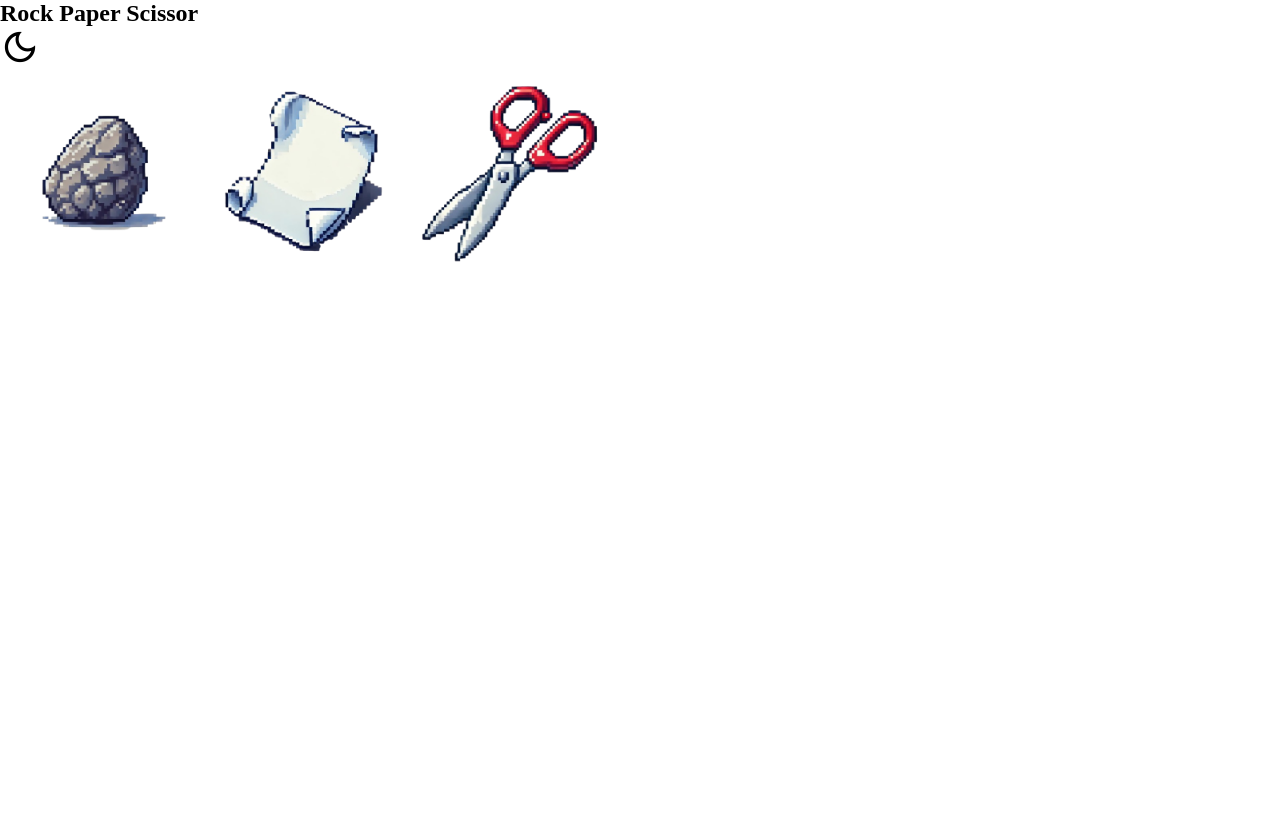
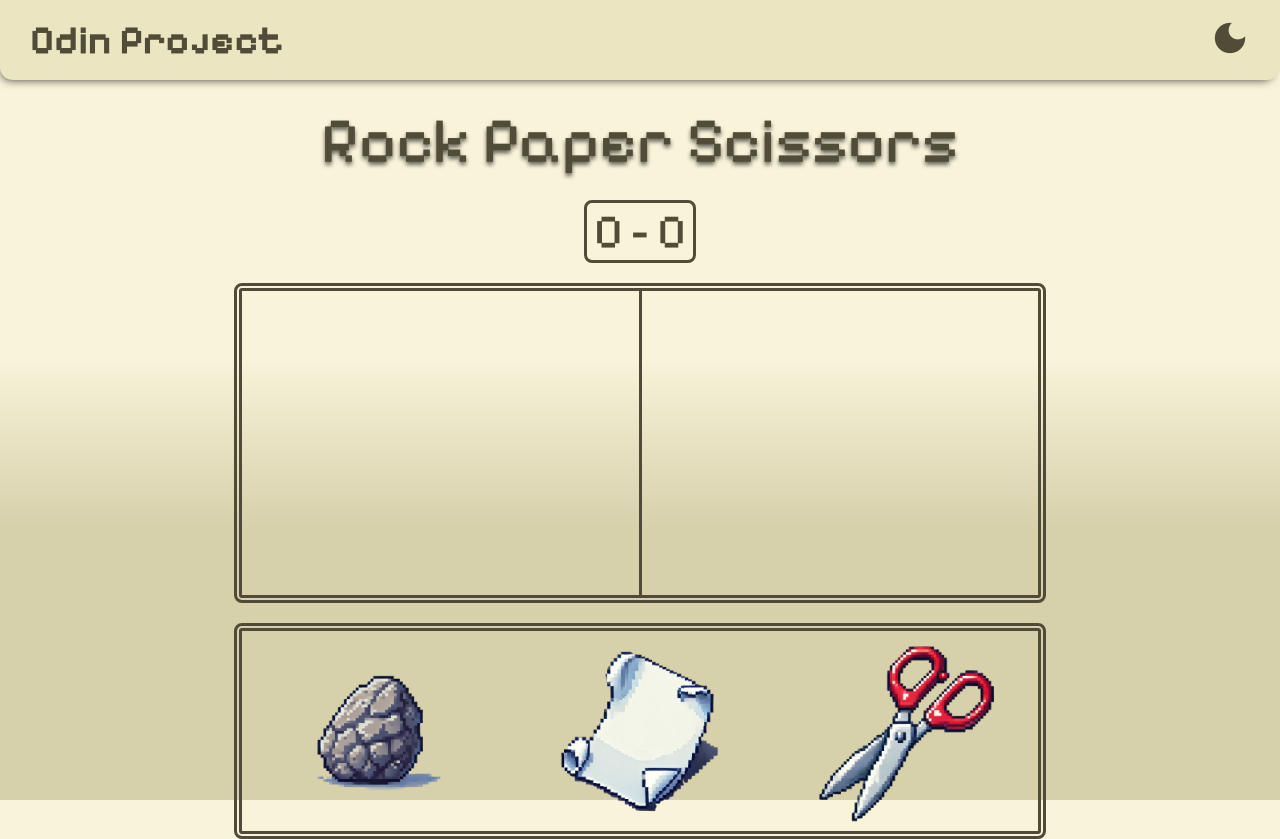
Before and after one commit to vaanshii/rock-paper-scissors, a plain HTML site: page index.html in a window 1280 px wide. Before the commit the page ends 800 px from the top, so only its background shows below. Drawn offline with nearby package versions, Linux system fonts and the light colour scheme.

Commit message:
Added layout and designs. Added functions on javascript and thegame logic.

```diff
--- a/index.html
+++ b/index.html
@@ -14,17 +14,20 @@
     <style>
         .material-symbols-outlined {
           font-variation-settings:
-          'FILL' 0,
+          'FILL' 1,
           'wght' 500,
           'GRAD' 0,
           'opsz' 40;
           font-size: 40px;
+          cursor:pointer;
         }
         </style>
 </head>
 <body>
+    <div class="container">
         <nav>
-        <h1>Rock Paper Scissor</h1>
+            <div class="nav-container">
+                <h1>Odin Project</h1>
                 <div class="toggle-dark-mode">
                 <span class="material-symbols-outlined">
                     dark_mode
@@ -32,17 +35,31 @@
             </div>
         </nav>
 
+        <header>
+            <div class="header-container">
+                <h1>Rock Paper Scissors</h1>
+            </div>
+        </header>
+
         <div class="game-container">
-        <div class="score-board"></div>
-        <div class="game-screen">
-            <div class="player-screen"></div>
-            <div class="computer-screen"></div>
+            <div class="score-board"> 0 - 0</div>
+            <div class="screen">
+                <div class="screen-container">
+                    <div class="player-side"></div>
+                    <div class="computer-side"></div>
                 </div>
+            </div>
+
             <div class="button-container">
-            <img src="assets/rock.png" alt="Rock">
-            <img src="assets/paper.png" alt="Paper">
-            <img src="assets/scissors.png" alt="Scissors">
+                <img class="ROCK" src="assets/rock.png" alt="Rock">
+                <img class="PAPER" src="assets/paper.png" alt="Paper">
+                <img class="SCISSOR" src="assets/scissors.png" alt="Scissors">
             </div>
+        </div>
+
+        <footer>
+
+        </footer>
     </div>
 </body>
 </html>
--- a/script.js
+++ b/script.js
@@ -2,59 +2,80 @@ let humanPoints = 0;
 let computerPoints = 0;
 let roundCount = 0;
 
-//playGame(); //main game loop
+const rockButton = document.querySelector(".ROCK");
+const paperButton = document.querySelector(".PAPER");
+const scissorButton = document.querySelector(".SCISSOR");
+const playerSide = document.querySelector(".player-side");
+const computerSide = document.querySelector(".computer-side");
+const heading = document.querySelector('nav h1');
+
+playGame();
+
+function displayToScreen(screen, asset) {
+    if(!screen.hasChildNodes()) {
+        image = document.createElement('img');
+        image.setAttribute('src', asset)
+        screen.appendChild(image);
+    }
+}
+
+function getPlayerChoice() {
+    return new Promise((choice) => {
+        rockButton.addEventListener('click', ()=> {
+            displayToScreen(playerSide, "assets/rock.png");
+            choice("ROCK");
+        });
+
+        paperButton.addEventListener('click', () => {
+            displayToScreen(playerSide, "assets/paper.png");
+            choice("PAPER");
+        });
+
+        scissorButton.addEventListener('click', () => {
+            displayToScreen(playerSide, "assets/scissors.png");
+            choice("SCISSOR");
+        });
+    });
+}
 
 function getComputerChoice() {
     let randomNumber = Math.floor((Math.random() * 3) + 1);
 
     switch(randomNumber) {
-        case 1: return "ROCK";
-        case 2: return "PAPER";
-        case 3: return "SCISSOR";
+        case 1:
+            displayToScreen(computerSide, "assets/rock.png");
+            return "ROCK";
+        case 2:
+            displayToScreen(computerSide, "assets/paper.png");
+            return "PAPER";
+        case 3:
+            displayToScreen(computerSide, "assets/scissors.png");
+            return "SCISSOR";
     }
 }
 
-function getHumanChoice() {
-    let userInput = prompt("Rock | Paper | Scissor")
-
-    if(!(userInput == null || userInput == undefined)) {
-        userInput = userInput.toUpperCase();
-    }
-
-    switch(userInput) {
-        case "ROCK": return "ROCK";
-        case "PAPER": return "PAPER";
-        case "SCISSOR": return "SCISSOR";
-        default: return "INVALID";
-    }
-}
-
-function playRound() {
-    let humanChoice = getHumanChoice();
+async function playRound() {
+    let playerChoice = await getPlayerChoice();
     let computerChoice = getComputerChoice();
 
-    if(humanChoice === "INVALID") {
-        alert("Invalid Input! Try Again!");
+   if(playerChoice === computerChoice) {
+       heading.textContent = 'DRAW!';
         return;
     }
-    else if(humanChoice === computerChoice) {
-        alert("Draw!");
-        return;
-    }
-    else if((humanChoice === "ROCK" && computerChoice === "SCISSOR") ||
-            (humanChoice === "PAPER" && computerChoice === "ROCK") ||
-            (humanChoice === "SCISSOR" && computerChoice === "PAPER")) {
-        alert(`You Win! ${roundResult(humanChoice)}`)
+    else if((playerChoice === "ROCK" && computerChoice === "SCISSOR") ||
+            (playerChoice === "PAPER" && computerChoice === "ROCK") ||
+            (playerChoice === "SCISSOR" && computerChoice === "PAPER")) {
+        heading.textContent = `You Win! ${roundResult(playerChoice)}`;
         humanPoints++;
     }
     else {
-        alert(`You Lose! ${roundResult(computerChoice)}`)
+        heading.textContent = `You Lose! ${roundResult(computerChoice)}`;
         computerPoints++;
     }
 
     roundCount++;
     //Logging
-    console.log(`Round ${roundCount} result - You: ${humanChoice} | Computer: ${computerChoice}`);
+    console.log(`Round ${roundCount} result - You: ${playerChoice} | Computer: ${computerChoice}`);
 }
 
 function roundResult(choice) {
@@ -65,9 +86,9 @@ function roundResult(choice) {
     }
 }
 
-function playGame() {
+async function playGame() {
     while(roundCount < 5) {
-        playRound();
+       await playRound();
     }
 
     if(humanPoints > computerPoints) {
--- a/style.css
+++ b/style.css
@@ -11,7 +11,118 @@ html {
     box-sizing: border-box;
 }
 
+body {
+    width: inherit;
+    height: 100vh;
+    font-family: "Pixelify Sans", serif;
+    color: hsl(48, 18%, 27%);
+    font-optical-sizing: auto;
+    background: rgb(248,243,217);
+    background: linear-gradient(180deg, rgba(248,243,217,1) 45%, rgba(214,208,171,1) 66%);
+}
 img {
-    max-width: 200px;
-    max-height: 200px;
+    width: 200px;
+    height: 200px;
 }
+
+nav {
+    background-color: hsl(51, 51%, 84%);
+    width: inherit;
+    height: 5rem;
+    border-bottom-right-radius: 13px;
+    border-bottom-left-radius: 13px;
+    box-shadow: -3px 5px 10px -5px rgba(0,0,0,0.75);
+    -webkit-box-shadow: -3px 5px 10px -5px rgba(0,0,0,0.75);
+    -moz-box-shadow: -3px 5px 10px -5px rgba(0,0,0,0.75);
+}
+
+nav .nav-container {
+    display: flex;
+    height: inherit;
+    justify-content: space-between;
+    align-items: center;
+    margin: 0 30px;
+}
+
+nav h1 {
+    font-size: 2.5rem;
+    cursor: default;
+}
+
+header {
+    width: inherit;
+    height: 15vh;
+}
+
+.header-container {
+    width: inherit;
+    height: inherit;
+    display: flex;
+    justify-content: center;
+    align-items: center;
+}
+
+header h1 {
+    font-size: 4rem;
+    font-weight:lighter;
+    text-shadow: 0px 3px 4px rgba(0,0,0,0.6);
+}
+
+.game-container {
+    width: 101.5vh;
+    margin: auto;
+}
+
+.score-board {
+    font-size: 3rem;
+    border: 3px solid;
+    width: 7rem;
+    margin: auto;
+    text-align: center;
+    margin-bottom: 20px;
+    border-radius: 8px;
+}
+
+.screen {
+    width: inherit;
+    height: 320px;
+    border: 8px double #504b38;
+    border-radius: 8px;
+}
+
+.screen-container {
+    width: inherit;
+    height: inherit;
+    display: flex;
+}
+
+.player-side,
+.computer-side {
+    width: 50vh;
+    height: 305px;
+    display: flex;
+    justify-content: center;
+    align-items: center;
+}
+
+.player-side img,
+.computer-side img {
+   width: 300px;
+   height: inherit;
+}
+
+.player-side {
+    border-right: 3px solid #504b38;
+}
+
+.button-container {
+    display: flex;
+    justify-content: space-around;
+    margin-top: 20px;
+    border: 8px double #504b38;
+    border-radius: 8px;
+}
+
+.button-container img {
+    cursor: pointer;
+}
```
Lines whose indentation alone changed are shown as unchanged.
